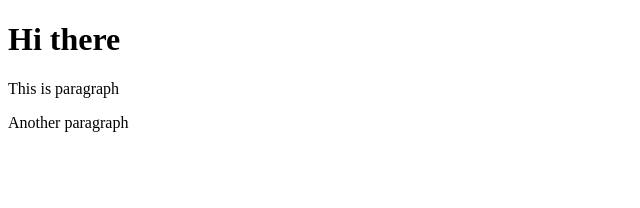
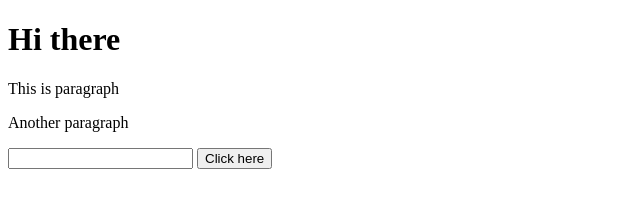
Before and after one commit to hansguiv/gitProject, a plain HTML site: page index.html in a window 1280 px wide. Shown: the whole page, without its empty margins (0-640 px from the left). Drawn offline with Linux system fonts and the light colour scheme.

Commit message:
Created form element

```diff
--- a/index.html
+++ b/index.html
@@ -10,5 +10,10 @@
     <h1>Hi there</h1>
     <p>This is paragraph</p>
     <p>Another paragraph</p>
+    <form>
+        <input type="text">
+        <button>Click here
+        </button>
+    </form>
 </body>
 </html>
```
